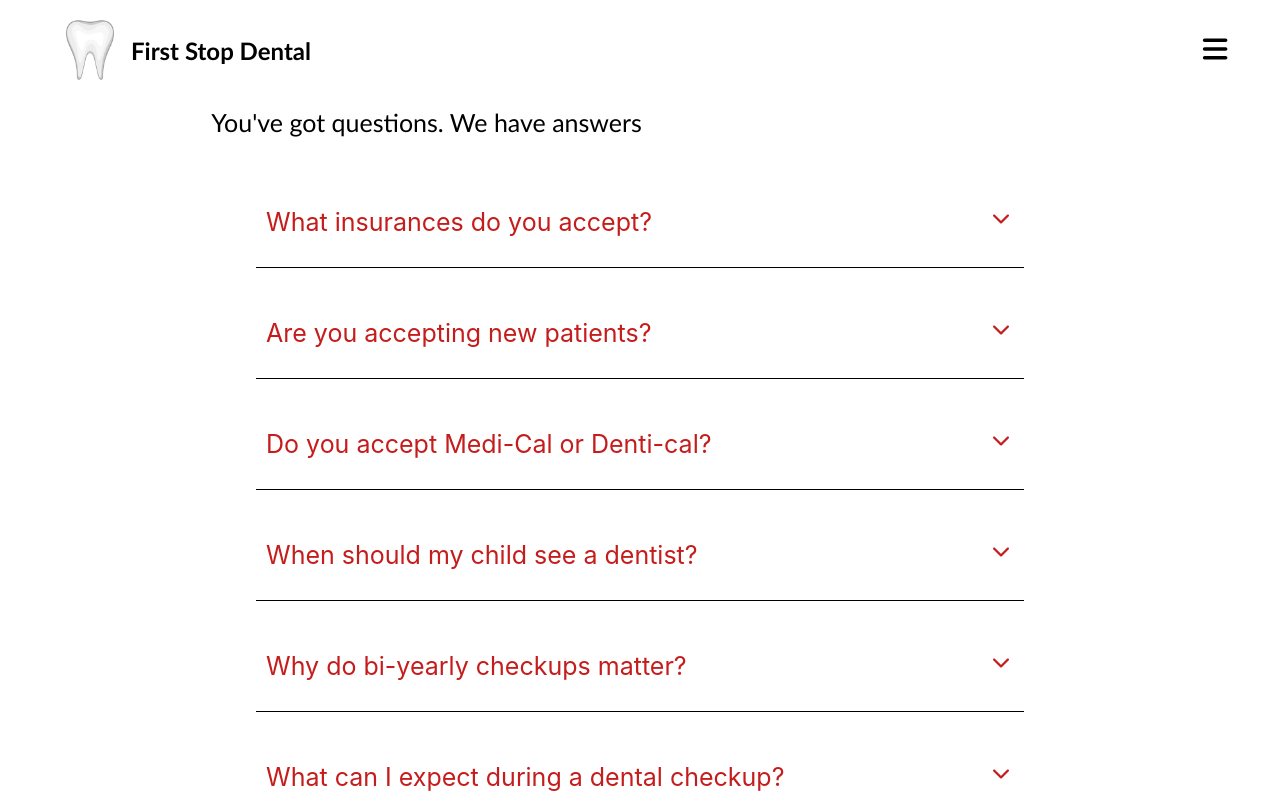
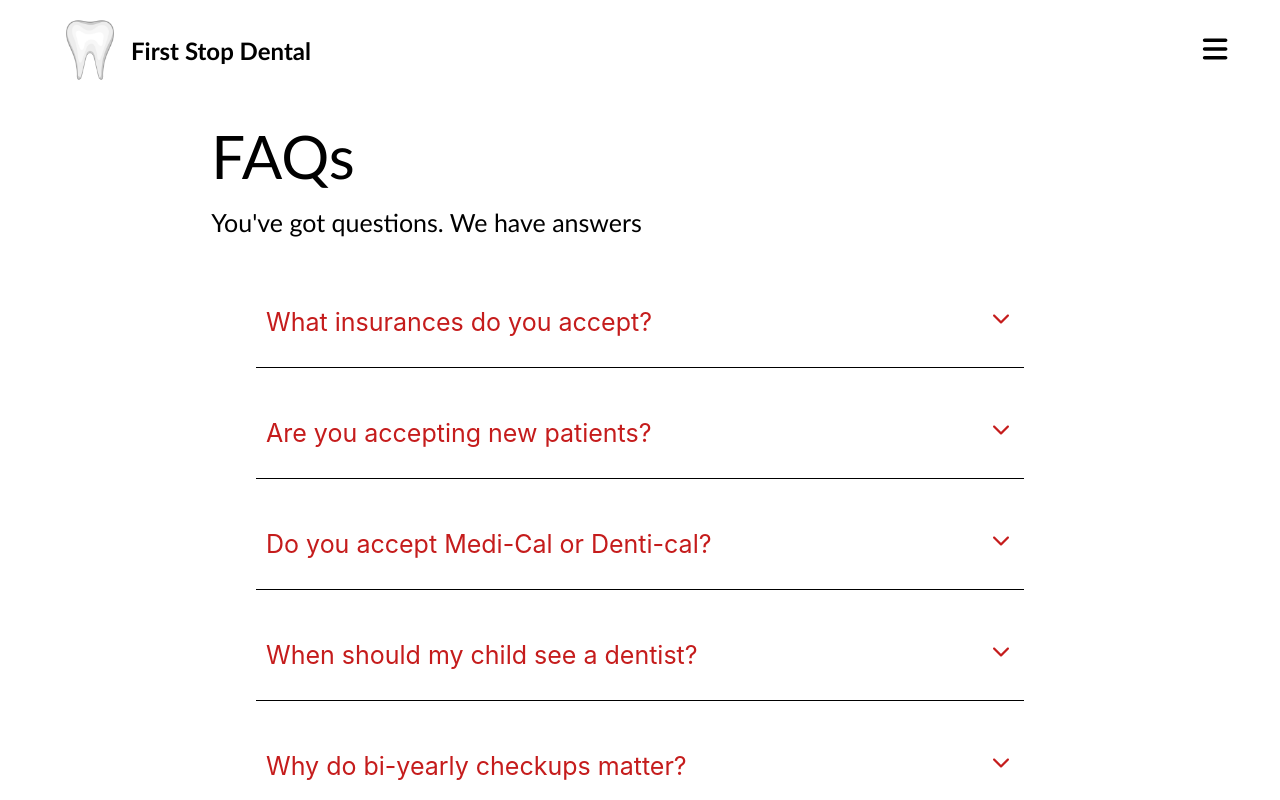
Before and after one commit to Afraz33/Dental-Website, a React (Create React App) app: page /faq in a window 1280 px wide. Shown: the top 800 px of the page. Built offline with nearby package versions, Linux system fonts and the light colour scheme.

Commit message:
Fix FAQ bug

```diff
--- a/src/components/FAQ/FAQ.module.css
+++ b/src/components/FAQ/FAQ.module.css
@@ -74,6 +74,6 @@
 
 @media (max-width: 1360px) {
   .FAQSection {
-    padding: 20px 0px;
+    padding: 120px 0px;
   }
 }
```
